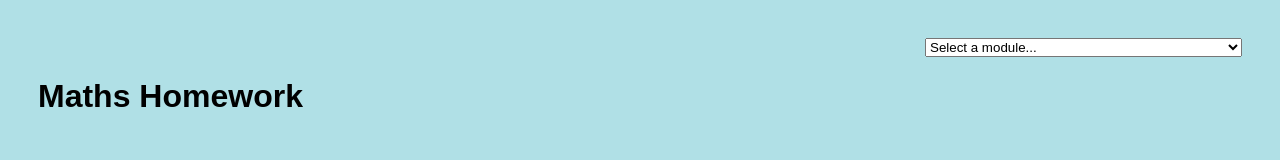
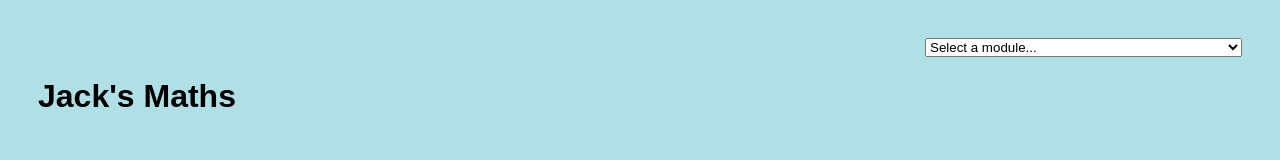
Before and after one commit to tommyarmstrong/JacksHomework, a plain HTML site: page maths.html in a window 1280 px wide. Drawn offline with Linux system fonts and the light colour scheme.

Commit message:
Update maths.html

```diff
--- a/maths.html
+++ b/maths.html
@@ -3,14 +3,14 @@
   <head>
     <meta charset="utf-8">
     <meta name="viewport" content="width=device-width, initial-scale=1">
-    <title>Maths Homework</title>
+    <title>Jack's Maths</title>
     <script src="https://kit.fontawesome.com/35f39a8657.js" crossorigin="anonymous"></script>
     <link rel="stylesheet" href="maths.css">
   </head>
   <body>
     <div class="content">
       <div class="moduleSelector" id="moduleSelector"></div>
-      <h1>Maths Homework</h1>
+      <h1>Jack's Maths</h1>
       <div class="intro" id=intro></div>
       <div id="questionsTable"></div>
       <div class="summaryPercent" id="summaryPercent"></div>
```
